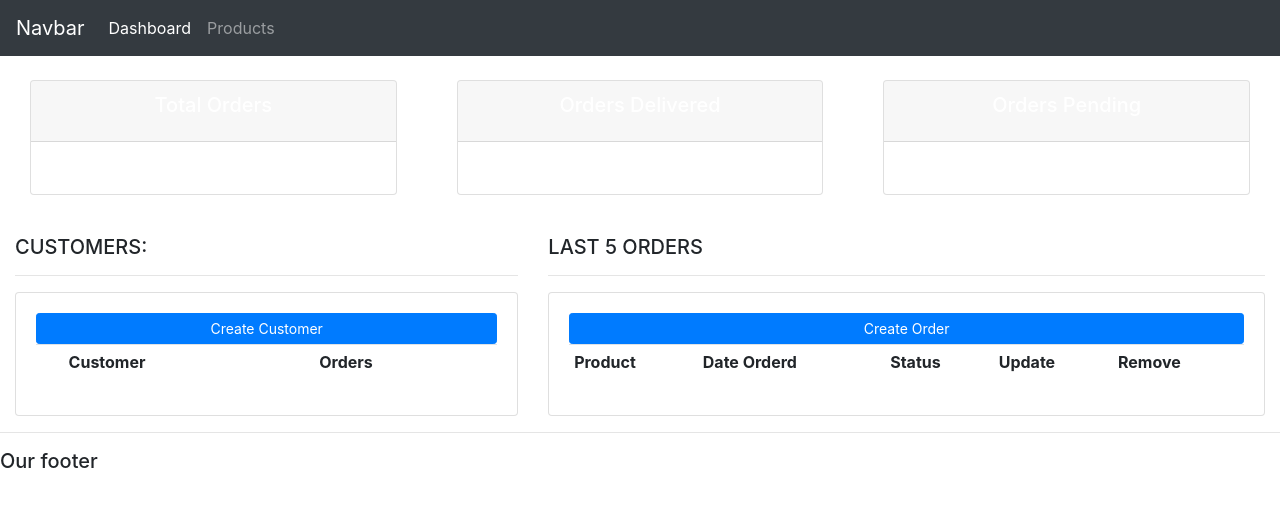
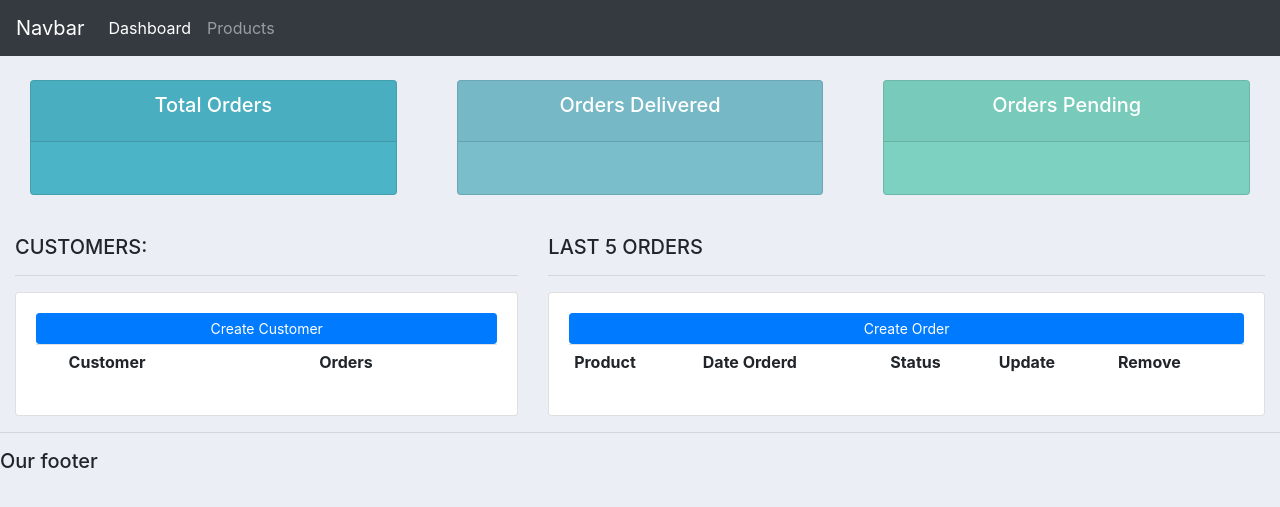
Before and after one commit to AngelD-F/mysite, a Django app: template accounts/templates/accounts/dashboard.html in a window 1280 px wide. Shown: the top 507 px of the page. Run offline with Django 4.2, Linux system fonts and the light colour scheme; the template is opened without the code that fills it, so the values that code supplies are empty; some libraries are stand-ins or nearby versions.

Commit message:
main.html

```diff
--- a/accounts/templates/accounts/main.html
+++ b/accounts/templates/accounts/main.html
@@ -5,7 +5,27 @@
 
     <link rel="stylesheet" href="https://stackpath.bootstrapcdn.com/bootstrap/4.3.1/css/bootstrap.min.css" integrity="sha384-ggOyR0iXCbMQv3Xipma34MD+dH/1fQ784/j6cY/iJTQUOhcWr7x9JvoRxT2MZw1T" crossorigin="anonymous">
     <style>
+        #logo{
+            background-color: inherit;
+		}
 
+		body{
+			background-color: #ebeff5;
+		}
+
+
+		#total-orders{
+			background-color: #4cb4c7;
+		}
+
+
+		#orders-delivered{
+			background-color: #7abecc;
+		}
+
+		#orders-pending{
+			background-color: #7CD1C0;
+		}
     </style>
 </head>
 <body>
```
